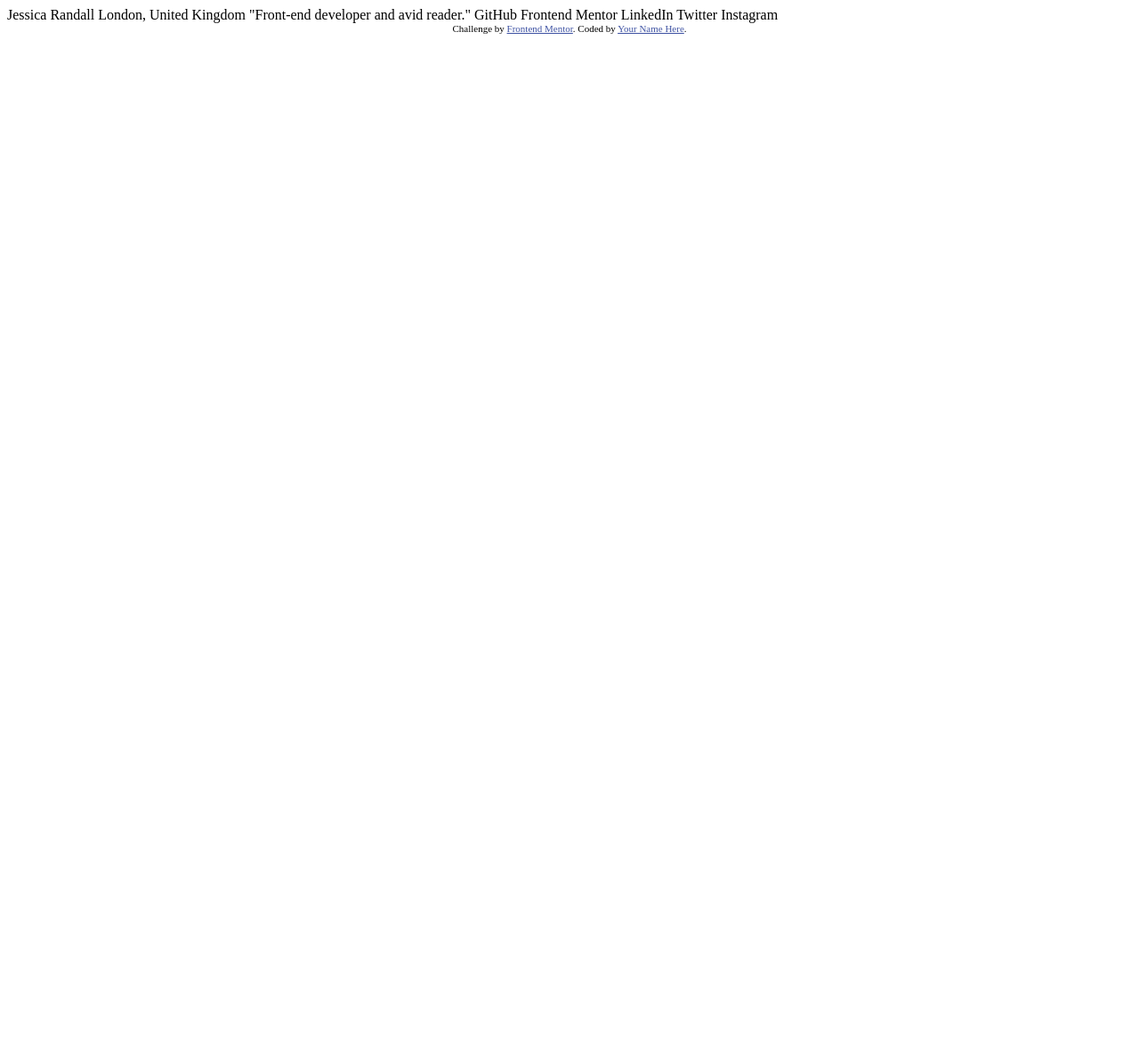
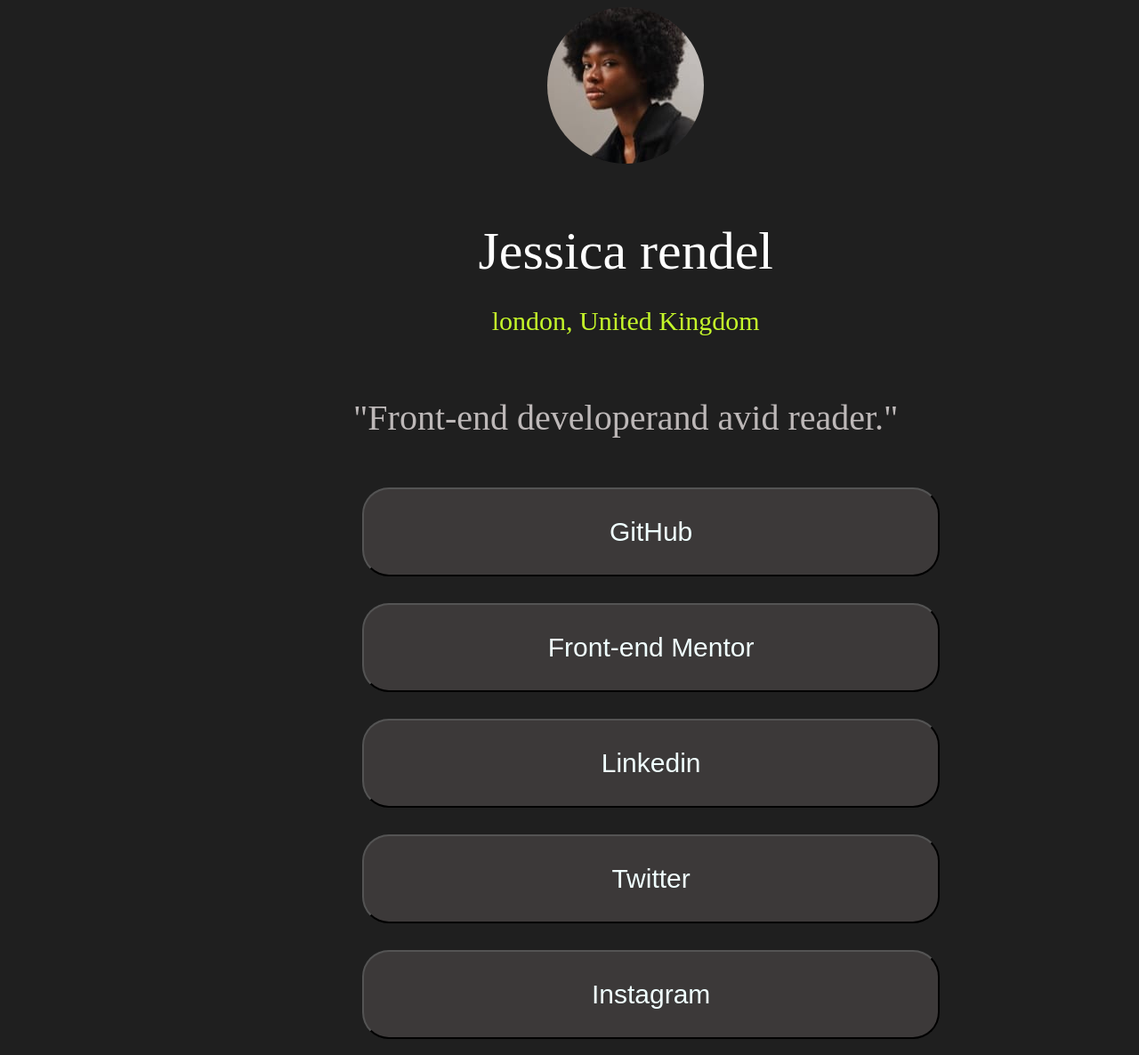
Before and after one commit to Rynorbu/Frontend-Mentor-Challenges, a plain HTML site: page social-links-profile-main/index.html in a window 1280 px wide. Shown: the whole page at 89% size. Before the commit the page ends 800 px from the top, so only its background shows below. Drawn offline with Linux system fonts and the light colour scheme.

Commit message:
onprogress

```diff
--- /dev/null
+++ b/social-links-profile-main/index.css
@@ -0,0 +1,34 @@
+body{
+  background-color: hsl(0, 0%, 12%);
+}
+#img{
+  border-radius: 50%;
+}
+.text{
+  color: white;
+}
+#ooi{
+  margin-left: 10%;
+  text-align: center;
+}
+#lon{
+  color: hsl(75, 94%, 57%);
+  font-size: 30px;
+}
+.developer{
+  font-size: 40px;
+  color: rgb(189, 184, 184);
+}
+.button{
+  margin-left: 5%;
+  display: block;
+}
+.card{
+  width: 60%;
+  height: 100px;
+  font-size: 30px;
+  background-color: hsl(0, 3%, 23%);
+  color: azure;
+  border-radius: 30px;
+  margin: 15px auto;
+}
--- a/social-links-profile-main/index.html
+++ b/social-links-profile-main/index.html
@@ -3,10 +3,10 @@
 <head>
   <meta charset="UTF-8">
   <meta name="viewport" content="width=device-width, initial-scale=1.0"> <!-- displays site properly based on user's device -->
-
+  <link rel="stylesheet" href="index.css">
   <link rel="icon" type="image/png" sizes="32x32" href="./assets/images/favicon-32x32.png">
 
-  <title>Frontend Mentor | Social links profile</title>
+  <title></title>
 
   <!-- Feel free to remove these styles or customise in your own stylesheet 👍 -->
   <style>
@@ -15,20 +15,33 @@
   </style>
 </head>
 <body>
-
-  Jessica Randall
-  London, United Kingdom
-  "Front-end developer and avid reader."
-
-  GitHub
-  Frontend Mentor
-  LinkedIn
-  Twitter
-  Instagram
-
-  <div class="attribution">
-    Challenge by <a href="https://www.frontendmentor.io?ref=challenge" target="_blank">Frontend Mentor</a>.
-    Coded by <a href="#">Your Name Here</a>.
+  <div id="ooi">
+    <div>
+      <img src="assets/images/avatar-jessica.jpeg" alt="image" id="img">
+    </div>
+    <div class="text">
+      <p style="font-size: 60px;">Jessica rendel <br> <a id="lon">london, United Kingdom</a></p>
+    </div>
+    <div class="developer">
+      <p>"Front-end developerand avid reader."</p>
+    </div>
+    <div class="button">
+      <div>
+        <button class="card">GitHub</button>
+      </div>
+      <div>
+        <button class="card">Front-end Mentor</button>
+      </div>
+      <div>
+        <button class="card">Linkedin</button>
+      </div>
+      <div>
+        <button class="card">Twitter</button>
+      </div>
+      <div>
+        <button class="card">Instagram</button>
+      </div>
+    </div>
   </div>
 </body>
 </html>
```
